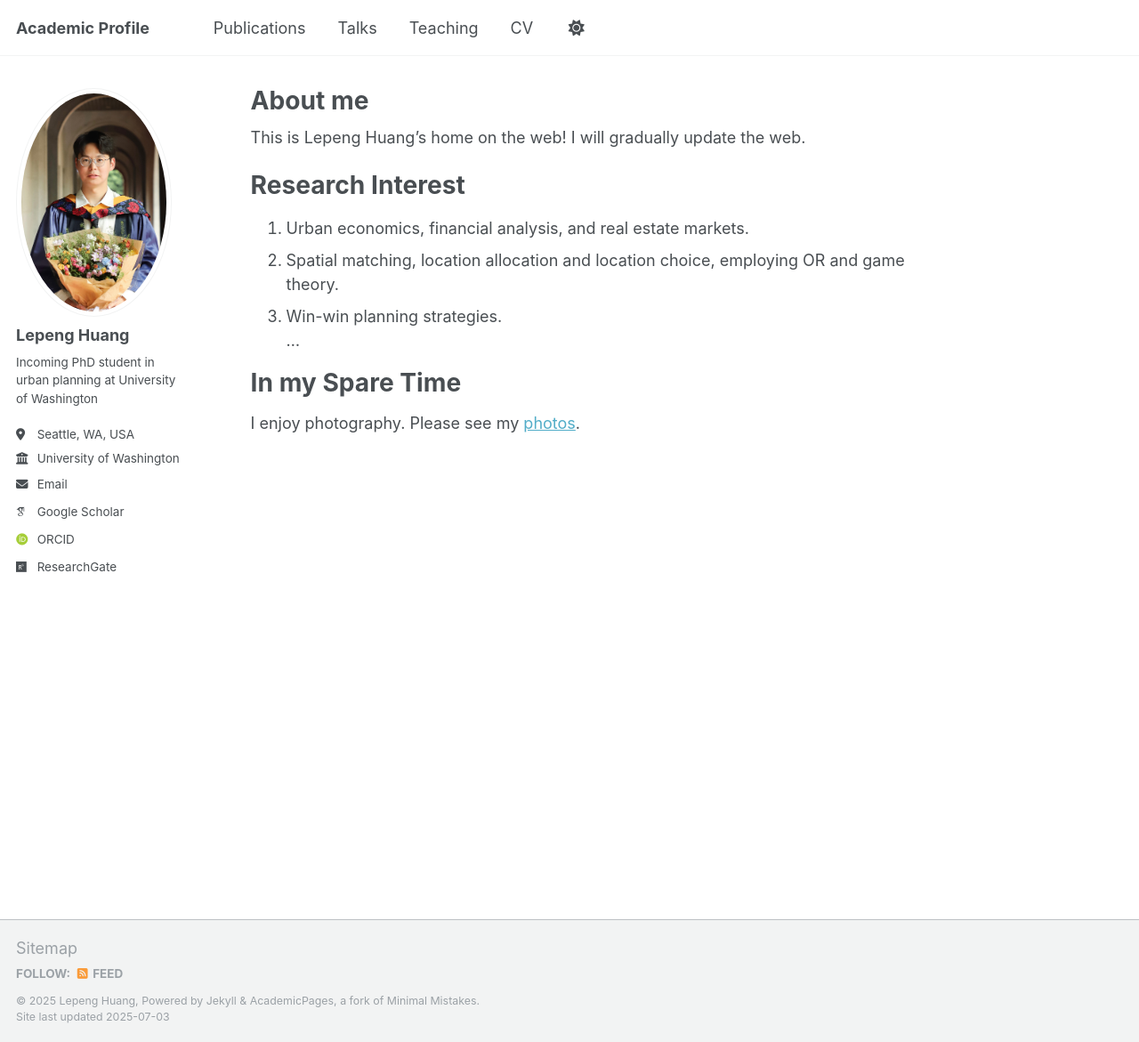
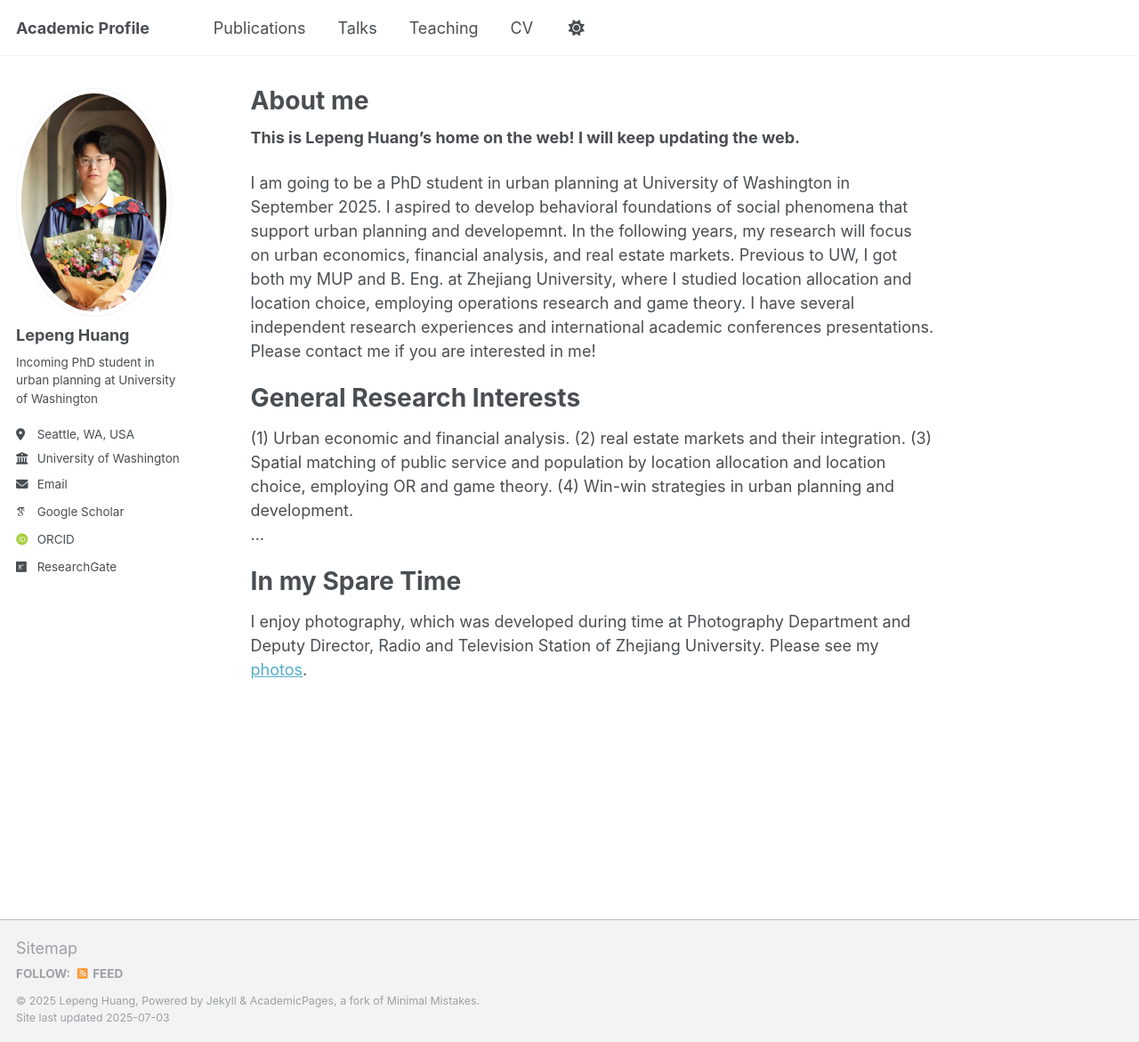
Before and after one commit to lepenghuang/lepenghuang.github.io, a Jekyll site: the page built from _pages/about.md, in a window 1280 px wide and 1171 px high. Shown: the whole window at 89% size. Built offline with Jekyll 4.4.1, drawn with Linux system fonts in a browser that asks for light colours; some web fonts are replaced; a script that is not in the unit is left out.

Commit message:
Update about.md

```diff
--- a/_pages/about.md
+++ b/_pages/about.md
@@ -7,15 +7,21 @@ redirect_from:
   - /about.html
 ---
 
-This is Lepeng Huang's home on the web! I will gradually update the web.
+**This is Lepeng Huang's home on the web! I will keep updating the web.**
 
-Research Interest
+I am going to be a PhD student in urban planning at University of Washington in September 2025. I aspired to develop behavioral foundations of social phenomena that support urban planning and developemnt. In the following years, my research will focus on urban economics, financial analysis, and real estate markets. Previous to UW, I got both my MUP and B. Eng. at Zhejiang University, where I studied location allocation and location choice, employing operations research and game theory.
+I have several independent research experiences and international academic conferences presentations.
+Please contact me if you are interested in me!
+
+
+General Research Interests
 ======
-1. Urban economics, financial analysis, and real estate markets.
-2. Spatial matching, location allocation and location choice, employing OR and game theory.
-3. Win-win planning strategies.
+(1) Urban economic and financial analysis.
+(2) real estate markets and their integration.
+(3) Spatial matching of public service and population by location allocation and location choice, employing OR and game theory.
+(4) Win-win strategies in urban planning and development.
 ...
 
 In my Spare Time
 ======
-I enjoy photography. Please see my [photos](https://hlpgallery.mysxl.cn/).
+I enjoy photography, which was developed during time at Photography Department and Deputy Director, Radio and Television Station of Zhejiang University. Please see my [photos](https://hlpgallery.mysxl.cn/).
```
